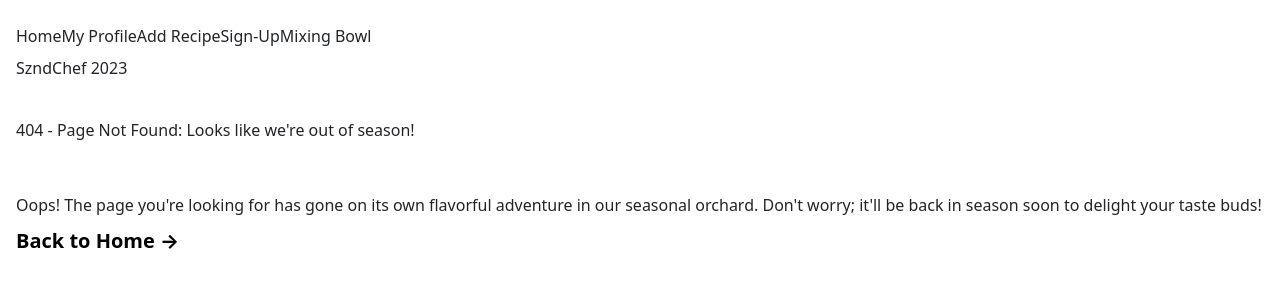
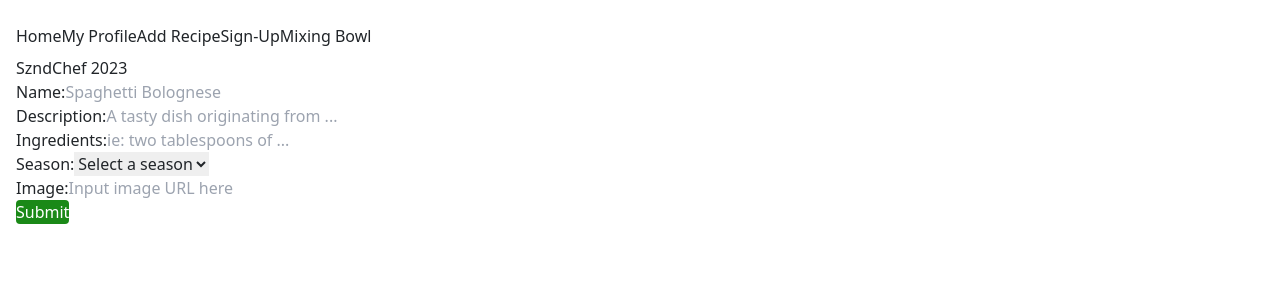
Before and after one commit to SmithNJ13/yao42_frontend, a React (Vite) app: page /recipe in a window 1280 px wide. Before the commit this address led to /notfound. Shown: the top 300 px of the page. Built offline with nearby package versions, Linux system fonts and the light colour scheme.

Commit message:
posting recipes

```diff
--- a/src/App.jsx
+++ b/src/App.jsx
@@ -1,7 +1,7 @@
 import React, {useState} from "react";
 import {Routes, Route, Link, useLocation} from "react-router-dom"
 import {NavBar} from './components'
-import { NotFound, RegisterPage, Profile, SeasonalPage, MixingBowl, LoginPage } from "./pages"
+import { NotFound, RegisterPage, Profile, SeasonalPage, MixingBowl, LoginPage, RecipePage } from "./pages"
 import './App.css'
 
 function App() {
@@ -26,6 +26,7 @@ function App() {
         <Route path="/profile" element={<Profile/>}/>
         <Route path='/register' element={<RegisterPage />}/>
         <Route path='/login' element={<LoginPage />} />
+        <Route path='/recipe' element={<RecipePage />} />
         <Route path="/:season" element={<SeasonalPage/>}>
       </Route>
     </Routes>
--- a/src/components/LoginForm/index.jsx
+++ b/src/components/LoginForm/index.jsx
@@ -40,7 +40,7 @@ const Login = () => {
         localStorage.setItem('token', result.token);
         localStorage.setItem('user_id', result.id);
         localStorage.setItem('email', result.email);
-        window.location.href = '/';
+        window.location.href = '/profile';
       } else {
         console.error('Login failed!', await response.json());
       }
--- a/src/components/NavBar/index.jsx
+++ b/src/components/NavBar/index.jsx
@@ -9,7 +9,7 @@ const NavBar = () => {
     <div className='navlinks' data-testid="navlinks">
      <NavLink to='/' className='navlink'>Home</NavLink>
      <NavLink to='/profile' className='navlink'>My Profile</NavLink>
-     <NavLink to='/addrecipe' className='navlink'>Add Recipe</NavLink>
+     <NavLink to='/recipe' className='navlink'>Add Recipe</NavLink>
      <NavLink to='/register' className='navlink'>Sign-Up</NavLink>
      <NavLink to='/mixingbowl' className='navlink'>Mixing Bowl</NavLink>
     </div>
--- /dev/null
+++ b/src/components/PostRecipe/index.jsx
@@ -0,0 +1,127 @@
+import React, { useState } from 'react';
+import './style.css'
+
+const PostRecipe = () => {
+  const [name, setName] = useState('');
+  const [description, setDescription] = useState('');
+  const [ingredients, setIngredients] = useState('');
+  const [season, setSeason] = useState('');
+  const [image, setImage] = useState('');
+
+  const handleSubmit = async (e) => {
+    e.preventDefault();
+
+    const userId = localStorage.getItem('user_id');
+    if (!userId) {
+      alert('user_id not found in local storage!');
+      return;
+    }
+
+    const token = localStorage.getItem('token');
+    if (!token) {
+      alert('token not found in local storage!');
+      return;
+    }
+
+    try {
+      const response = await fetch('https://lap-4-server.onrender.com/recipes', {
+        method: 'POST',
+        headers: {
+          'Content-Type': 'application/json',
+          'Authorization': `Bearer ${token}`
+        },
+        body: JSON.stringify({
+          name,
+          description,
+          ingredients,
+          season,
+          image,
+          user_id: userId,
+        }),
+      });
+
+      if (!response.ok) {
+        throw new Error(`HTTP error! Status: ${response.status}`);
+      }
+
+      const data = await response.json();
+      console.log('Recipe submitted successfully:', data);
+
+      setName('');
+      setDescription('');
+      setIngredients('');
+      setSeason('');
+      setImage('');
+
+    } catch (error) {
+      console.error('Error submitting the recipe:', error);
+    }
+  };
+
+  return (
+    <form onSubmit={handleSubmit}>
+      <div>
+        <label htmlFor="name">Name:</label>
+        <input
+          type="text"
+          id="name"
+          value={name}
+          onChange={(e) => setName(e.target.value)}
+          placeholder="Spaghetti Bolognese"
+          required
+        />
+      </div>
+      <div>
+        <label htmlFor="description">Description:</label>
+        <input
+          type="text"
+          id="description"
+          value={description}
+          onChange={(e) => setDescription(e.target.value)}
+          placeholder="A tasty dish originating from ..."
+          required
+        />
+      </div>
+      <div>
+        <label htmlFor="ingredients">Ingredients:</label>
+        <input
+          type="text"
+          id="ingredients"
+          value={ingredients}
+          onChange={(e) => setIngredients(e.target.value)}
+          placeholder="ie: two tablespoons of ..."
+          required
+        />
+      </div>
+      <div>
+        <label htmlFor="season">Season:</label>
+        <select
+          id="season"
+          value={season}
+          onChange={(e) => setSeason(e.target.value)}
+          required
+        >
+          <option value="" disabled>Select a season</option>
+          <option value="Spring">Spring</option>
+          <option value="Summer">Summer</option>
+          <option value="Autumn">Autumn</option>
+          <option value="Winter">Winter</option>
+        </select>
+      </div>
+      <div>
+        <label htmlFor="image">Image:</label>
+        <input
+          type="text"
+          id="season"
+          value={image}
+          onChange={(e) => setImage(e.target.value)}
+          placeholder="Input image URL here"
+          required
+        />
+      </div>
+      <button type="submit">Submit</button>
+    </form>
+  );
+};
+
+export default PostRecipe;
--- /dev/null
+++ b/src/components/PostRecipe/style.css
@@ -0,0 +1,3 @@
+h1 {
+    font-size: 20px;
+}
--- a/src/components/index.jsx
+++ b/src/components/index.jsx
@@ -11,3 +11,4 @@ export {default as DeleteButton} from "./DeleteButton/index.jsx"
 export {default as IngredientList} from "./IngredientList/index.jsx"
 export {default as RecipeList} from "./RecipeList/index.jsx"
 export {default as RecipeSearch} from "./RecipeSearch/index.jsx"
+export {default as PostRecipe} from "./PostRecipe/index.jsx"
--- /dev/null
+++ b/src/pages/Recipe/index.jsx
@@ -0,0 +1,14 @@
+import React from 'react'
+import { PostRecipe } from '../../components'
+// import './RecipePage.css'
+
+
+const RecipePage = () => {
+  return (
+    <div>
+        <PostRecipe />
+    </div>
+  )
+}
+
+export default RecipePage
--- a/src/pages/index.jsx
+++ b/src/pages/index.jsx
@@ -4,3 +4,4 @@ export { default as RegisterPage } from "./Register/index.jsx"
 export { default as LoginPage } from "./Login/index.jsx"
 export { default as SeasonalPage } from "./SeasonalPage"
 export { default as MixingBowl } from "./MixingBowl"
+export { default as RecipePage } from "./Recipe"
```
